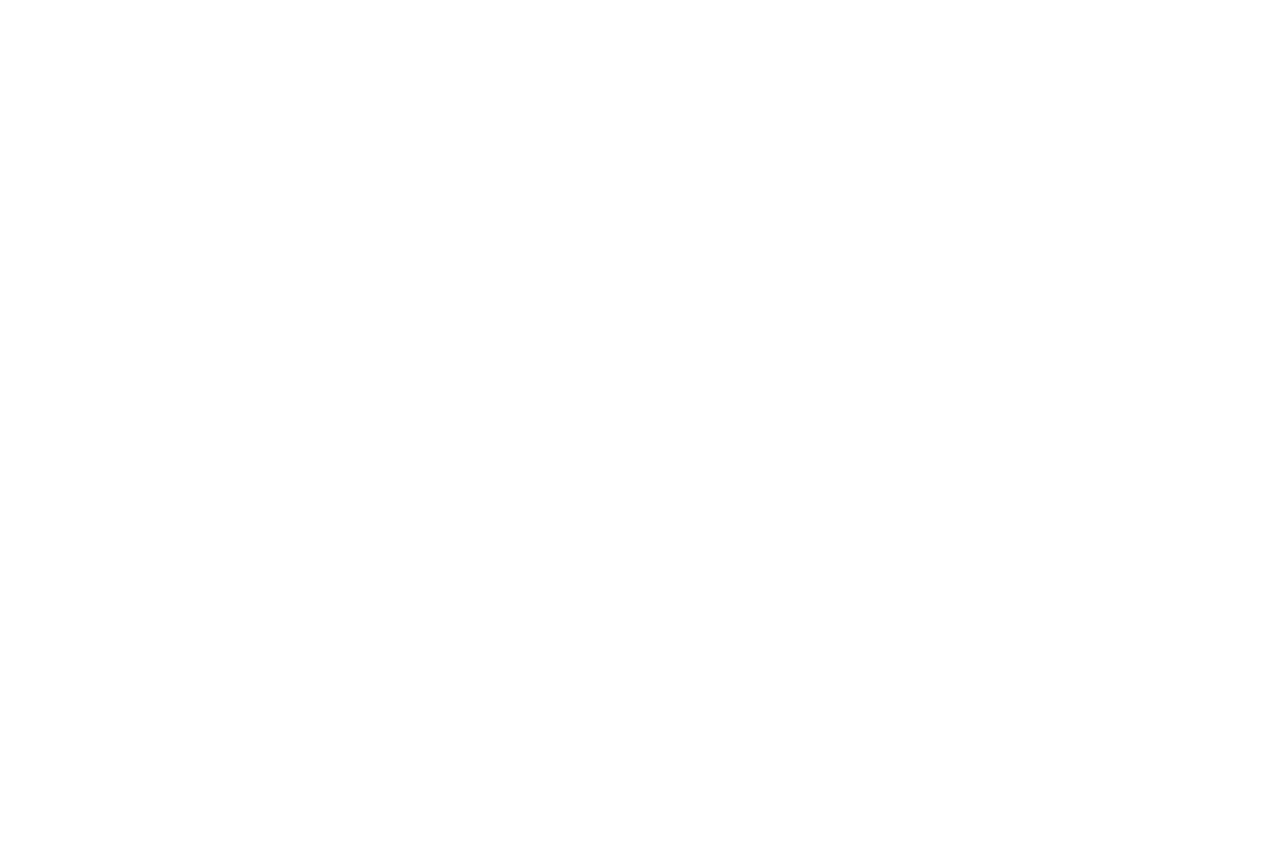
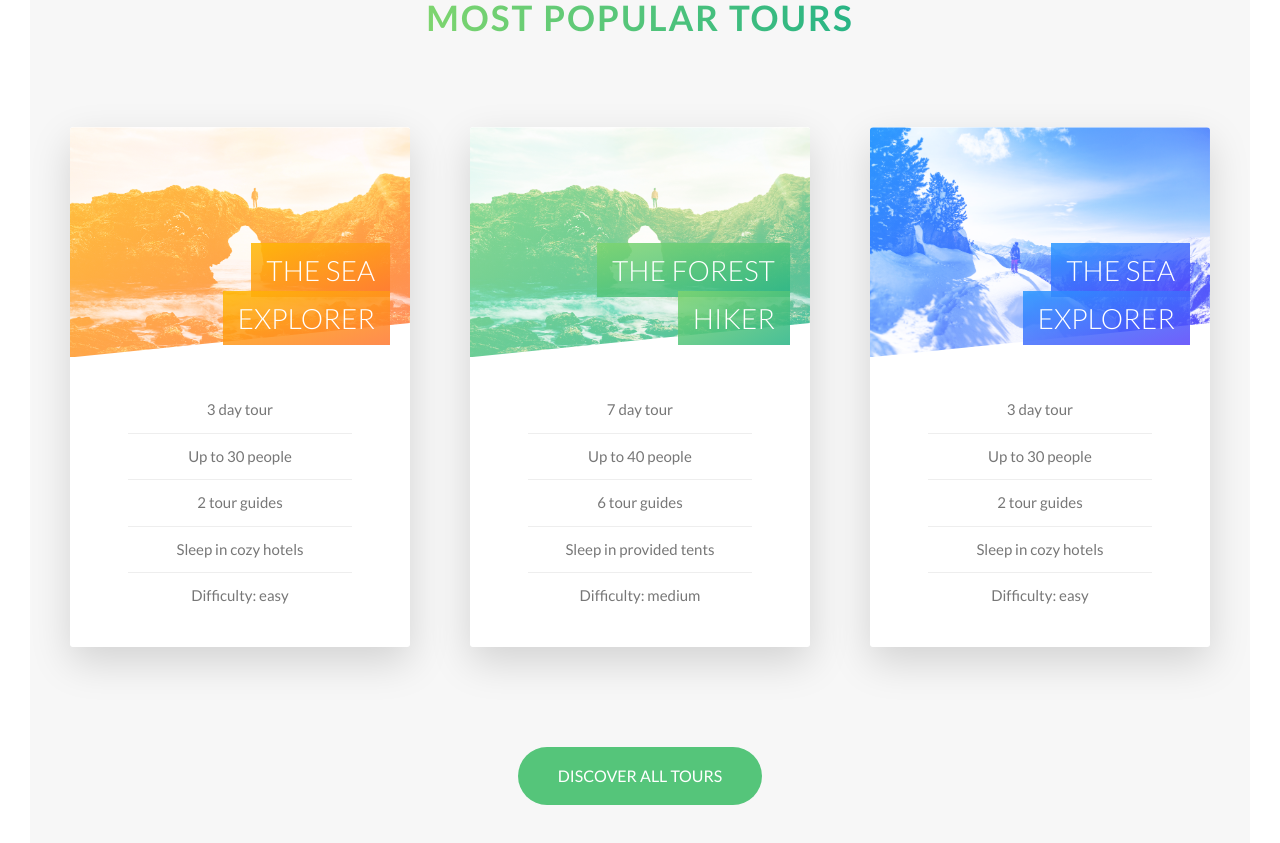
Before and after one commit to RodriMR/Natours_Style_Responsive, a React (Create React App) app in the folder Natours/: page / in a window 1280 px wide. Shown: the part 2400-3243 px from the top of the page. Before the commit the page ends 2262 px from the top, so only its background shows below. Built offline with nearby package versions, Linux system fonts and the light colour scheme.

Commit message:
Features section tours finished

```diff
--- a/Natours/src/App.js
+++ b/Natours/src/App.js
@@ -80,7 +80,7 @@
                 </h3>
                 <p className="feature-box__text ">
                   Qui rerum facere sed ipsum impedit ab natus quod a consequatur
-                  autem.
+                  autem.Et accusantium autem quo nostrum velit.
                 </p>
               </div>
             </div>
@@ -92,7 +92,7 @@
                 </h3>
                 <p className="feature-box__text ">
                   Qui rerum facere sed ipsum impedit ab natus quod a consequatur
-                  autem.
+                  autem.Et accusantium autem quo nostrum velit.
                 </p>
               </div>
             </div>
@@ -104,7 +104,7 @@
                 </h3>
                 <p className="feature-box__text ">
                   Qui rerum facere sed ipsum impedit ab natus quod a consequatur
-                  autem.
+                  autem.Et accusantium autem quo nostrum velit.
                 </p>
               </div>
             </div>
@@ -116,10 +116,118 @@
                 </h3>
                 <p className="feature-box__text ">
                   Qui rerum facere sed ipsum impedit ab natus quod a consequatur
-                  autem.
+                  autem.Et accusantium autem quo nostrum velit.
                 </p>
               </div>
             </div>
+          </div>
+        </section>
+        <section className="section-tours">
+          <div className="u-center-text u-margin-bottom-big">
+            <h2 className="heading-secondary">Most popular tours</h2>
+          </div>
+          <div className="row">
+            <div className="col-1-of-3">
+              <div className="card">
+                <div className="card__side card__side--front card__side--front-1">
+                  <div className="card__picture card__picture--1">&nbsp;</div>
+                  <h4 className="card__heading">
+                    <span className="card__heading-span card__heading-span--1">
+                      The sea explorer
+                    </span>
+                  </h4>
+                  <div className="card__details">
+                    <ul>
+                      <li>3 day tour</li>
+                      <li>Up to 30 people</li>
+                      <li>2 tour guides</li>
+                      <li>Sleep in cozy hotels</li>
+                      <li>Difficulty: easy</li>
+                    </ul>
+                  </div>
+                </div>
+                <div className="card__side card__side--back card__side--back-1">
+                  <div className="card__cta">
+                    <div className="card__price-box">
+                      <p className="card__price-only">Only</p>
+                      <p className="card__price-value">$297</p>
+                    </div>
+                    <a href="" className="btn btn--white">
+                      Book now!
+                    </a>
+                  </div>
+                </div>
+              </div>
+            </div>
+            <div className="col-1-of-3">
+              <div className="card">
+                <div className="card__side card__side--front card__side--front-2">
+                  <div className="card__picture card__picture--2">&nbsp;</div>
+                  <h4 className="card__heading">
+                    <span className="card__heading-span card__heading-span--2">
+                      The forest hiker
+                    </span>
+                  </h4>
+                  <div className="card__details">
+                    <ul>
+                      <li>7 day tour</li>
+                      <li>Up to 40 people</li>
+                      <li>6 tour guides</li>
+                      <li>Sleep in provided tents</li>
+                      <li>Difficulty: medium</li>
+                    </ul>
+                  </div>
+                </div>
+                <div className="card__side card__side--back card__side--back-2">
+                  <div className="card__cta">
+                    <div className="card__price-box">
+                      <p className="card__price-only">Only</p>
+                      <p className="card__price-value">$297</p>
+                    </div>
+                    <a href="" className="btn btn--white">
+                      Book now!
+                    </a>
+                  </div>
+                </div>
+              </div>
+            </div>
+            <div className="col-1-of-3">
+              <div className="card">
+                <div className="card__side card__side--front card__side--front-3">
+                  <div className="card__picture card__picture--3">&nbsp;</div>
+                  <h4 className="card__heading">
+                    <span className="card__heading-span card__heading-span--3">
+                      The sea explorer
+                    </span>
+                  </h4>
+                  <div className="card__details">
+                    <ul>
+                      <li>3 day tour</li>
+                      <li>Up to 30 people</li>
+                      <li>2 tour guides</li>
+                      <li>Sleep in cozy hotels</li>
+                      <li>Difficulty: easy</li>
+                    </ul>
+                  </div>
+                </div>
+                <div className="card__side card__side--back card__side--back-3">
+                  <div className="card__cta">
+                    <div className="card__price-box">
+                      <p className="card__price-only">Only</p>
+                      <p className="card__price-value">$297</p>
+                    </div>
+                    <a href="" className="btn btn--white">
+                      Book now!
+                    </a>
+                  </div>
+                </div>
+              </div>
+            </div>
+          </div>
+          <div className="u-center-text u-margin-top-huge">
+            <a href="#" className="btn btn--green">
+              Discover all tours
+            </a>
           </div>
         </section>
       </main>
--- a/Natours/src/sass/abstracts/_variables.scss
+++ b/Natours/src/sass/abstracts/_variables.scss
@@ -3,7 +3,14 @@
 $color-primary-light: #7ed56f;
 $color-primary-dark: #28b485;
 
+$color-secondary-light: #ffb900;
+$color-secondary-dark: #ff7730;
+
+$color-tertiary-light: #2998ff;
+$color-tertiary-dark: #5643fa;
+
 $color-grey-light-1: #f7f7f7;
+$color-grey-light-2: #eee;
 
 $color-grey-dark: #777;
 $color-white: #fff;
@@ -17,3 +24,6 @@
 
 //FONT
 $default-font-size: 1.6rem;
+
+//Shadows
+$shadow-15: 0 1.5rem 4rem rgba($color-black, 0.15);
--- a/Natours/src/sass/base/_utilities.scss
+++ b/Natours/src/sass/base/_utilities.scss
@@ -6,8 +6,15 @@
   margin-bottom: 8rem;
 }
 .u-margin-bottom-medium {
-    margin-bottom: 4rem;
+  margin-bottom: 4rem;
 }
 .u-margin-bottom-small {
-    margin-bottom: 1.5rem;
+  margin-bottom: 1.5rem;
 }
+
+.u-margin-top-big {
+  margin-top: 8rem;
+}
+.u-margin-top-huge {
+  margin-top: 10rem;
+}
--- a/Natours/src/sass/components/_button.scss
+++ b/Natours/src/sass/components/_button.scss
@@ -28,6 +28,14 @@
     color: $color-grey-dark;
     &::after {
       background-color: $color-white;
+    }
+  }
+
+  &--green {
+    background-color: $color-primary;
+    color: $color-white;
+    &::after {
+      background-color: $color-primary;
     }
   }
   &::after {
--- /dev/null
+++ b/Natours/src/sass/components/_card.scss
@@ -0,0 +1,169 @@
+.card {
+  //Functionality
+  perspective: 150rem;
+  -moz-perspective: 150rem;
+
+  position: relative;
+  height: 52rem;
+  &__side {
+    height: 52rem;
+    transition: all 0.8s;
+    position: absolute;
+    top: 0;
+    left: 0;
+    width: 100%;
+    backface-visibility: hidden;
+    border-radius: 3px;
+    overflow: hidden;
+    box-shadow: $shadow-15;
+    &--front {
+      background-color: $color-white;
+    }
+    &--back {
+      transform: rotateY(180deg);
+      &-1 {
+        background-image: linear-gradient(
+          to right bottom,
+          $color-secondary-light,
+          $color-secondary-dark
+        );
+      }
+      &-2 {
+        background-image: linear-gradient(
+          to right bottom,
+          $color-primary-light,
+          $color-primary-dark
+        );
+      }
+      &-3 {
+        background-image: linear-gradient(
+          to right bottom,
+          $color-tertiary-light,
+          $color-tertiary-dark
+        );
+      }
+    }
+  }
+
+  &:hover &__side--front {
+    transform: rotateY(-180deg);
+  }
+  &:hover &__side--back {
+    transform: rotateY(0);
+  }
+  //Front Side Styling
+  &__picture {
+    background-size: cover;
+    height: 23rem;
+    background-blend-mode: screen;
+    -webkit-clip-path: polygon(0 0, 100% 0, 100% 85%, 0 100%);
+    clip-path: polygon(0 0, 100% 0, 100% 85%, 0 100%);
+    border-top-left-radius: 3px;
+    border-top-right-radius: 3px;
+    &--1 {
+      background-image: linear-gradient(
+          to right bottom,
+          $color-secondary-light,
+          $color-secondary-dark
+        ),
+        url(../../img/nat-5.jpg);
+    }
+    &--2 {
+      background-image: url(../../img/nat-6.jpg);
+      background-image: linear-gradient(
+          to right bottom,
+          $color-primary-light,
+          $color-primary-dark
+        ),
+        url(../../img/nat-5.jpg);
+    }
+    &--3 {
+      background-image: linear-gradient(
+          to right bottom,
+          $color-tertiary-light,
+          $color-tertiary-dark
+        ),
+        url(../../img/nat-7.jpg);
+    }
+  }
+
+  &__heading {
+    font-size: 2.8rem;
+    font-weight: 300;
+    text-transform: uppercase;
+    color: $color-white;
+    position: absolute;
+    top: 12rem;
+    right: 2rem;
+    text-align: right;
+    width: 75%;
+  }
+
+  &__heading-span {
+    padding: 1rem 1.5rem;
+    box-decoration-break: clone;
+    &--1 {
+      background-image: linear-gradient(
+        to right bottom,
+        rgba($color-secondary-light, 0.85),
+        rgba($color-secondary-dark, 0.85)
+      );
+    }
+    &--2 {
+      background-image: linear-gradient(
+        to right bottom,
+        rgba($color-primary-light, 0.85),
+        rgba($color-primary-dark, 0.85)
+      );
+    }
+    &--3 {
+      background-image: linear-gradient(
+        to right bottom,
+        rgba($color-tertiary-light, 0.85),
+        rgba($color-tertiary-dark, 0.85)
+      );
+    }
+  }
+  &__details {
+    padding: 3rem;
+    ul {
+      list-style: none;
+      width: 80%;
+      margin: auto auto;
+      li {
+        text-align: center;
+        font-size: 1.5rem;
+        padding: 1rem;
+        &:not(:last-child) {
+          border-bottom: 1px solid $color-grey-light-2;
+        }
+      }
+    }
+  }
+  //Back Side Styling
+
+  &__cta {
+    position: absolute;
+    top: 50%;
+    left: 50%;
+    transform: translate(-50%, -50%);
+    width: 90%;
+    text-align: center;
+  }
+
+  &__price-box {
+    text-align: center;
+    margin-bottom: 8rem;
+    color: $color-white;
+  }
+
+  &__price-only {
+    font-size: 1.4rem;
+    text-transform: uppercase;
+  }
+
+  &__price-value {
+    font-size: 6rem;
+    font-weight: 100;
+  }
+}
--- a/Natours/src/sass/layout/_header.scss
+++ b/Natours/src/sass/layout/_header.scss
@@ -9,6 +9,7 @@
     url(../../img/hero.jpg);
   background-size: cover;
   background-position: top;
+  -webkit-clip-path: polygon(0 0, 100% 0, 100% 75vh, 0 100%);
   clip-path: polygon(0 0, 100% 0, 100% 75vh, 0 100%);
   position: relative;
 
--- a/Natours/src/sass/main.scss
+++ b/Natours/src/sass/main.scss
@@ -10,6 +10,7 @@
 @import "components/button";
 @import "components/composition";
 @import "components/feature-box";
+@import "components/card";
 
 @import "layout/header";
 @import "layout/grid";
--- a/Natours/src/sass/pages/_home.scss
+++ b/Natours/src/sass/pages/_home.scss
@@ -20,3 +20,9 @@
     transform: skewY(7deg);
   }
 }
+
+.section-tours {
+  background-color: $color-grey-light-1;
+  padding: 25rem 0 15rem 0;
+  margin-top: -10rem;
+}
```
Lines whose indentation alone changed are shown as unchanged.
